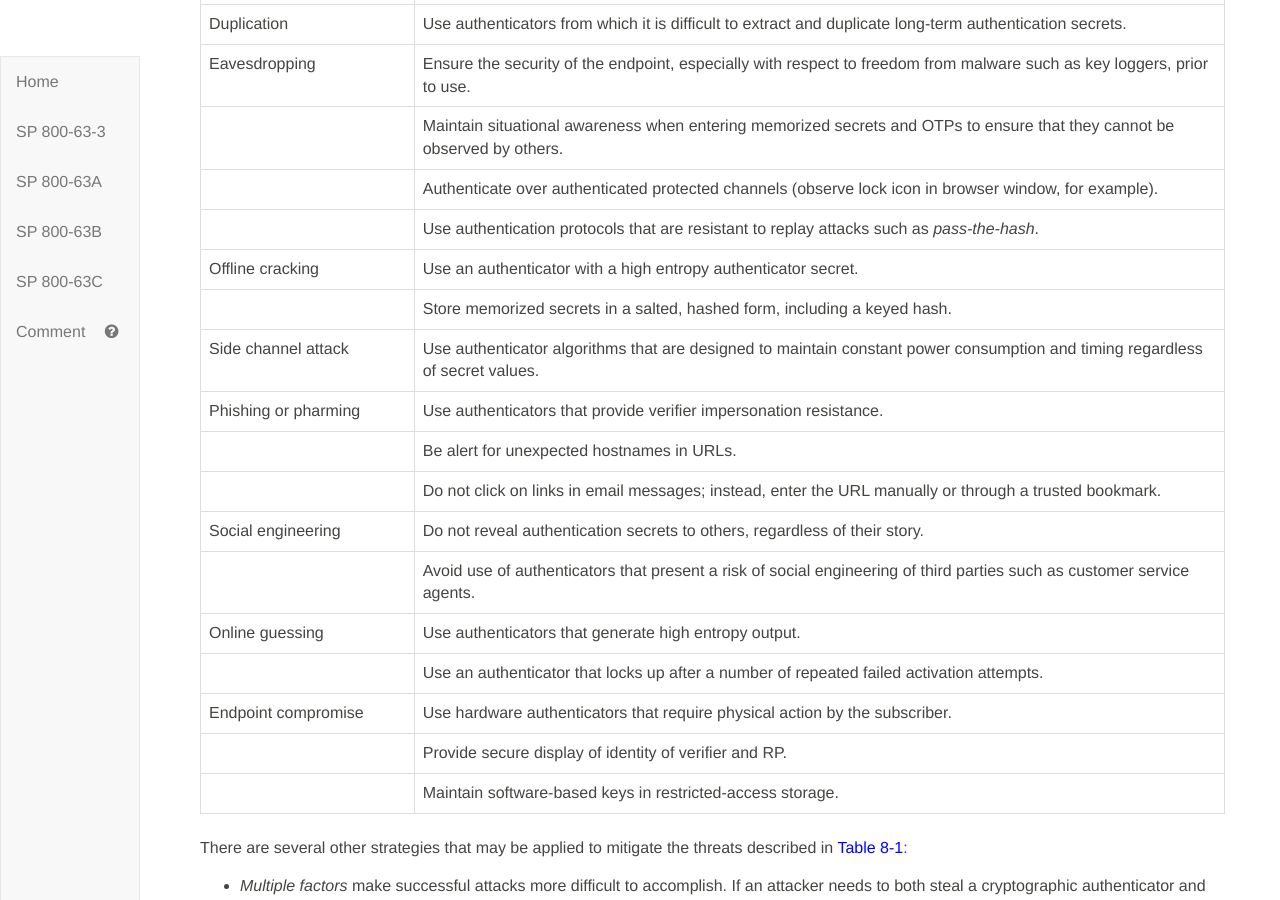
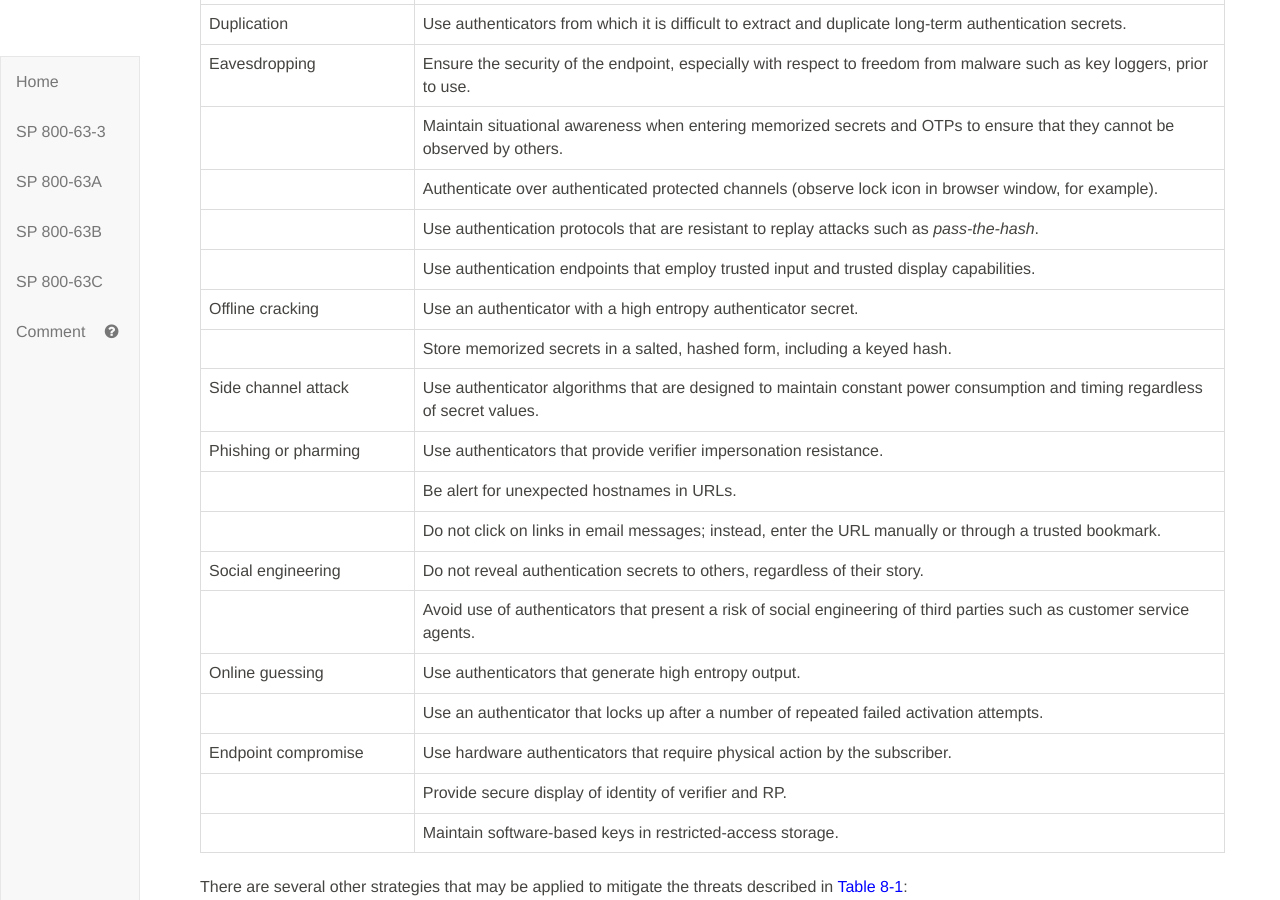
Before and after one commit to usnistgov/800-63-3, a Jekyll site: the page built from sp800-63b/sec8_security.md, in a window 1280 px wide and 900 px high, scrolled down 2808 px. Built offline with Jekyll 4.4.1, drawn with Linux system fonts in a browser that asks for light colours; our own code applies the rules of GitHub Pages for plain Markdown files.

Commit message:
Trusted endpoint/display as motivations for eavesdropping. Closes #581.

```diff
--- a/sp800-63b/sec8_security.md
+++ b/sp800-63b/sec8_security.md
@@ -79,6 +79,7 @@ Related mechanisms that assist in mitigating the threats identified above are su
 | | Maintain situational awareness when entering memorized secrets and OTPs to ensure that they cannot be observed by others.
 | | Authenticate over authenticated protected channels (observe lock icon in browser window, for example).
 | | Use authentication protocols that are resistant to replay attacks such as *pass-the-hash*.
+| | Use authentication endpoints that employ trusted input and trusted display capabilities.
 | Offline cracking | Use an authenticator with a high entropy authenticator secret.
 | | Store memorized secrets in a salted, hashed form, including a keyed hash.
 | Side channel attack | Use authenticator algorithms that are designed to maintain constant power consumption and timing regardless of secret values.
```
